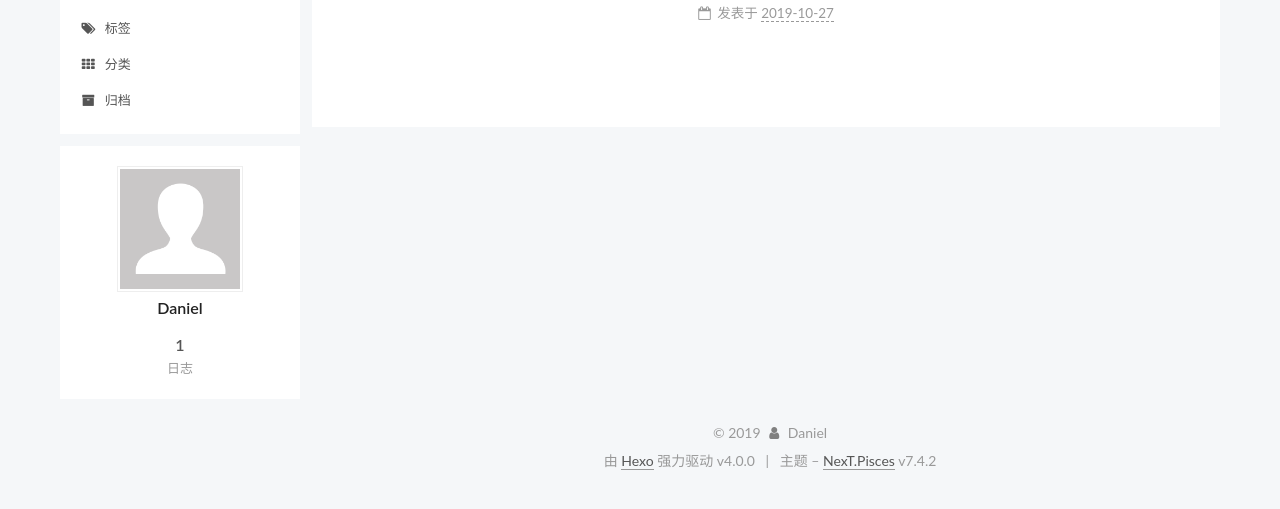
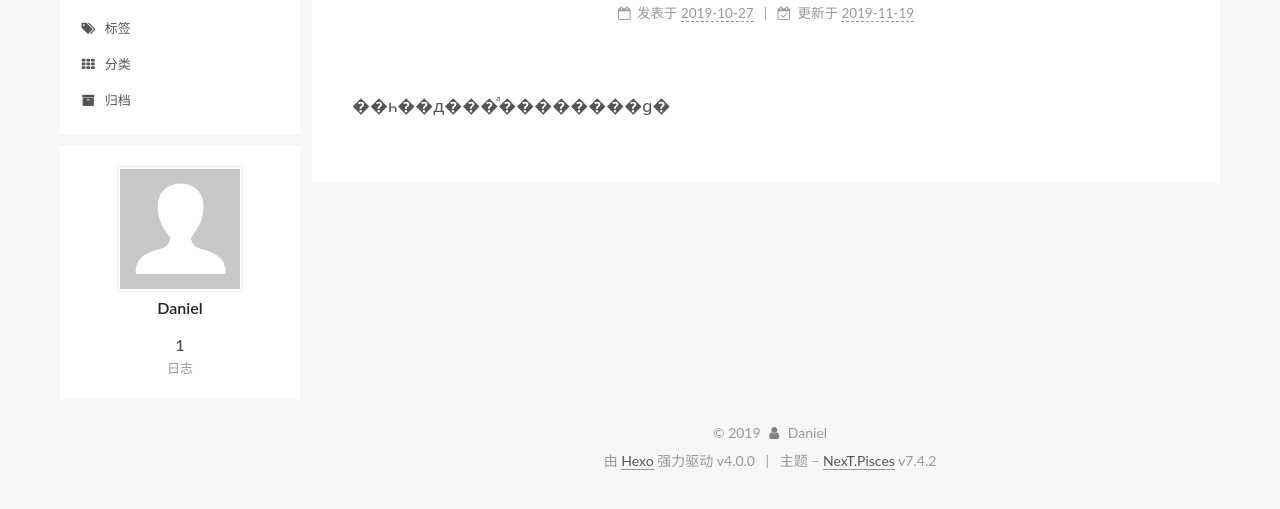
Before and after one commit to tyn781214/tyn781214.github.io, a plain HTML site: page 2019/10/27/你好-Hexo/index.html in a window 1280 px wide. Shown: the part 127-636 px from the top of the page. Drawn offline with Linux system fonts and the light colour scheme.

Commit message:
Site updated: 2019-11-19 09:25:43

```diff
--- a/2019/10/27/你好-Hexo/index.html
+++ b/2019/10/27/你好-Hexo/index.html
@@ -50,12 +50,14 @@
   };
 </script>
 
-  <meta property="og:type" content="article">
+  <meta name="description" content="��һ��д���ͣ��������ɡ�">
+<meta property="og:type" content="article">
 <meta property="og:title" content="你好,Hexo">
 <meta property="og:url" content="http:&#x2F;&#x2F;yoursite.com&#x2F;2019&#x2F;10&#x2F;27&#x2F;%E4%BD%A0%E5%A5%BD-Hexo&#x2F;index.html">
 <meta property="og:site_name" content="tang&#39;s first blog">
+<meta property="og:description" content="��һ��д���ͣ��������ɡ�">
 <meta property="og:locale" content="zh-CN">
-<meta property="og:updated_time" content="2019-10-26T16:20:50.145Z">
+<meta property="og:updated_time" content="2019-11-19T01:25:17.704Z">
 <meta name="twitter:card" content="summary">
 
 <link rel="canonical" href="http://yoursite.com/2019/10/27/%E4%BD%A0%E5%A5%BD-Hexo/">
@@ -208,6 +210,13 @@
 
               <time title="创建时间：2019-10-27 00:20:50" itemprop="dateCreated datePublished" datetime="2019-10-27T00:20:50+08:00">2019-10-27</time>
             </span>
+              <span class="post-meta-item">
+                <span class="post-meta-item-icon">
+                  <i class="fa fa-calendar-check-o"></i>
+                </span>
+                <span class="post-meta-item-text">更新于</span>
+                <time title="修改时间：2019-11-19 09:25:17" itemprop="dateModified" datetime="2019-11-19T09:25:17+08:00">2019-11-19</time>
+              </span>
 
 
 
@@ -220,6 +229,7 @@
     <div class="post-body" itemprop="articleBody">
 
 
+        <p>��һ��д���ͣ��������ɡ�</p>
 
     </div>
 
```
Also changed, not shown: index.html (+8 -0 lines).
